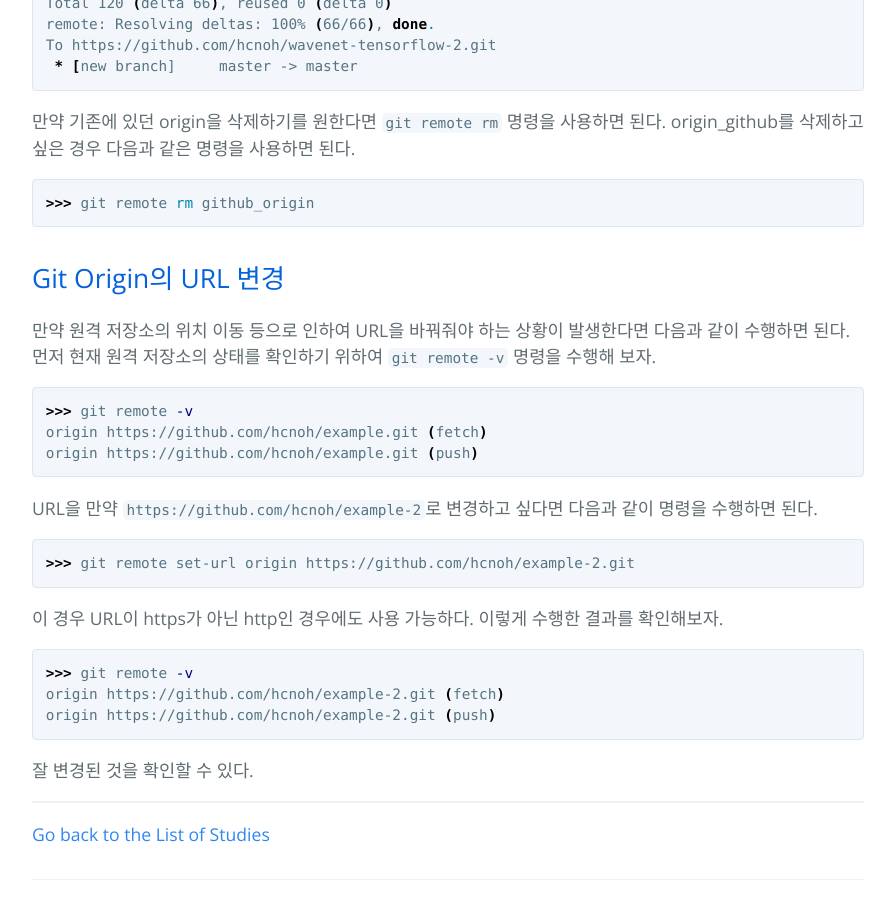
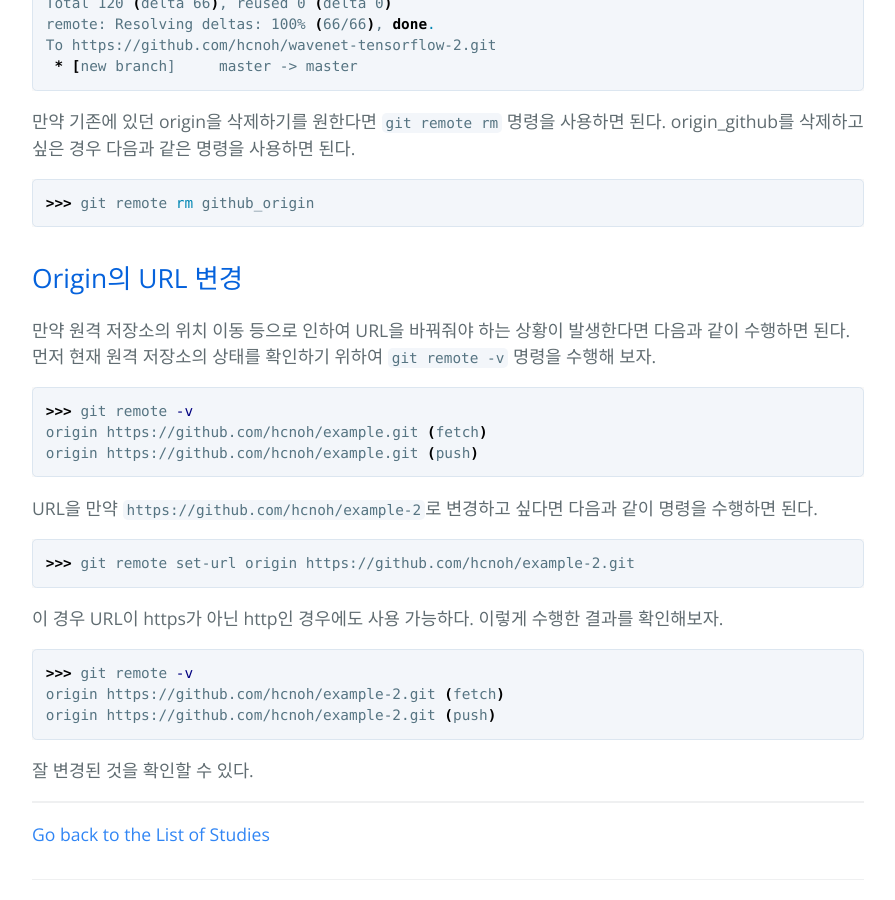
Before and after one commit to hcnoh/hcnoh.github.io, a Jekyll site: the page built from _posts/2018-08-20-git-basic-usage.md, in a window 1280 px wide and 900 px high, scrolled down 6097 px. Shown: the whole window, without its empty margins (192-1087 px from the left). Built offline with Jekyll 4.4.1, drawn with Linux system fonts in a browser that asks for light colours; comment, search, counter and statistics services are not loaded.

Commit message:
Update 2018-08-20-git-basic-usage.md

````diff
--- a/_posts/2018-08-20-git-basic-usage.md
+++ b/_posts/2018-08-20-git-basic-usage.md
@@ -237,7 +237,7 @@ To https://github.com/hcnoh/wavenet-tensorflow-2.git
 >>> git remote rm github_origin
 ```
 
-## Git Origin의 URL 변경
+## Origin의 URL 변경
 만약 원격 저장소의 위치 이동 등으로 인하여 URL을 바꿔줘야 하는 상황이 발생한다면 다음과 같이 수행하면 된다. 먼저 현재 원격 저장소의 상태를 확인하기 위하여 `git remote -v` 명령을 수행해 보자.
 
 ```bash
````
